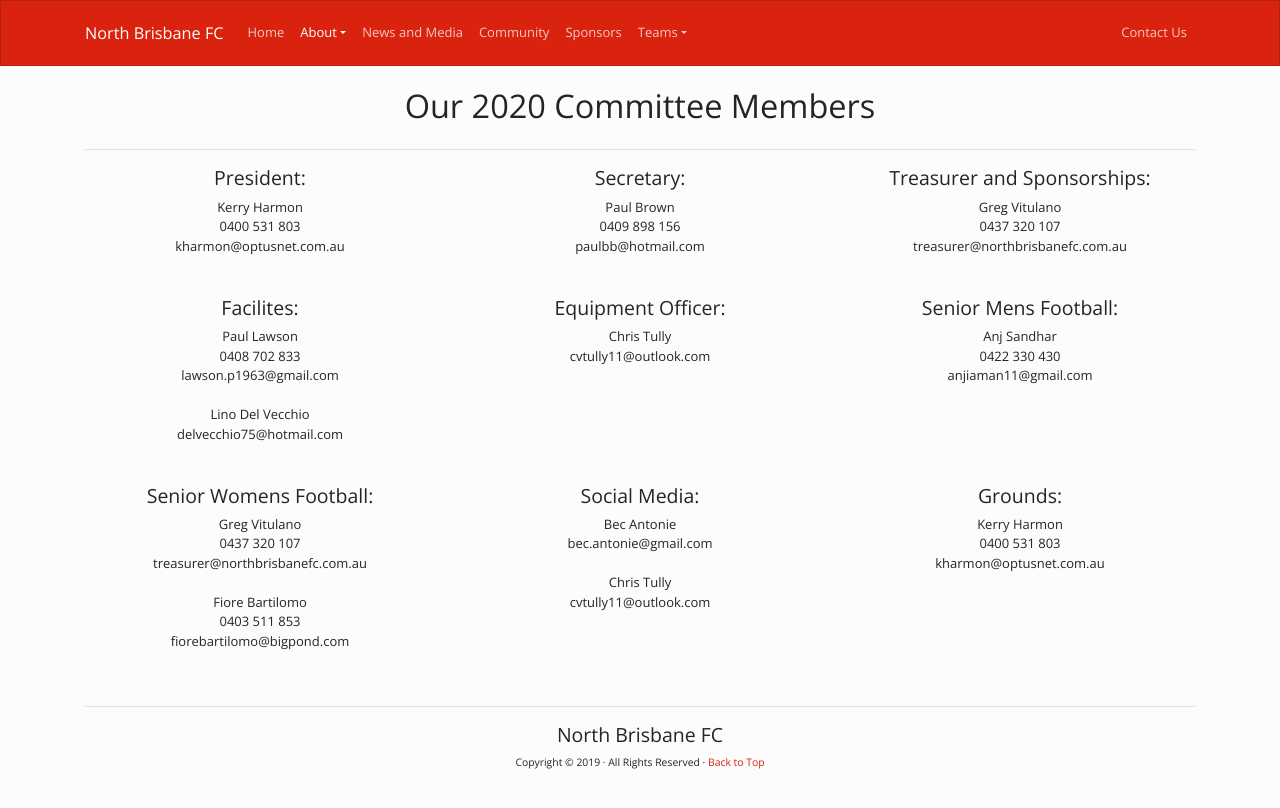
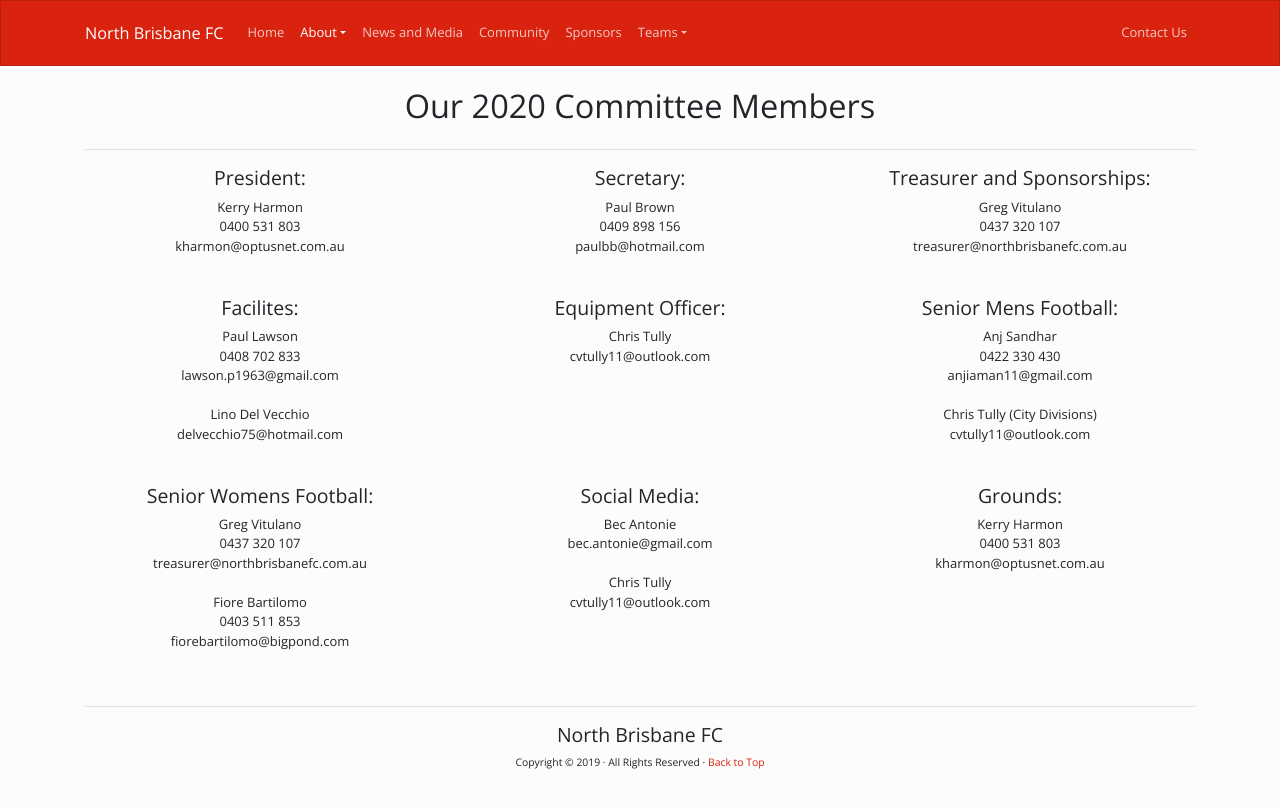
Before and after one commit to technicalnbfc/technicalnbfc.github.io, a Jekyll site: the page built from about/committee.html, in a window 1280 px wide. Shown: the top 808 px of the page. Built offline with Jekyll 4.4.1, drawn with Linux system fonts in a browser that asks for light colours; nearby versions of some CDN libraries.

Commit message:
Update committee.html

```diff
--- a/about/committee.html
+++ b/about/committee.html
@@ -51,6 +51,9 @@ published: true
       <p class="mb-0">Anj Sandhar</p>
       <p class="mb-0">0422 330 430</p>
       <p class="mb-0">anjiaman11@gmail.com</p>
+      <br>
+      <p class="mb-0">Chris Tully (City Divisions)</p>
+      <p class="mb-0">cvtully11@outlook.com</p>
     </div>
   </div>
   <br>
```
